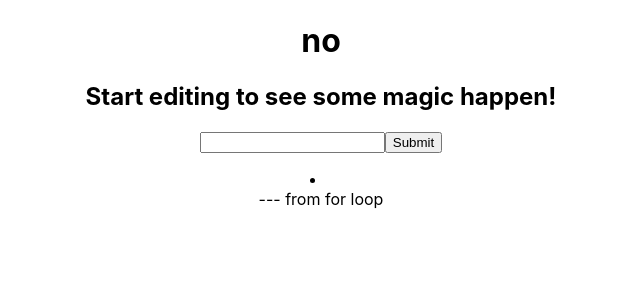
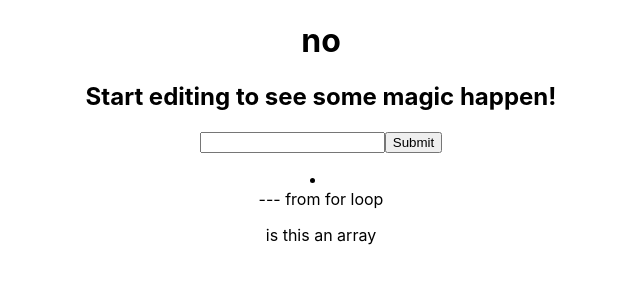
Before and after one commit to ebisLab/ExcerciseMyName, a React (Create React App) app: page / in a window 1280 px wide. Shown: the top 300 px of the page, without its empty margins (319-959 px from the left). Built offline with nearby package versions, Linux system fonts and the light colour scheme.

Commit message:
reps created

```diff
--- a/src/App.js
+++ b/src/App.js
@@ -5,24 +5,26 @@
 
 import React, { useState } from "react";
 import "./App.css";
+import {randomJumpingJacks, randomCrunches,randomSquats,  randomPushUps, randomWallSits, randomBurpees, randomArmCircles} from './data/data'
 
 export default function App() {
   const [inputData, setInputData] = useState("");
   const [samp, setSamp] = useState();
   const [chan, setChan] = useState();
   const [beeD] = useState([]);
-  const [texting, setTexting] = useState();
+  const [texting, setTexting] = useState([]);
+  const [myself, setMyself] = useState();
 
   const submitted = () => {
-    const myArray = ["60", "50", "20", "30", "15", "10"];
-    var randomJumpingJacks =
-      myArray[Math.floor(Math.random() * myArray.length)];
+    // const myArray = ["60", "50", "20", "30", "15", "10"];
+    // var randomJumpingJacks = reps[Math.floor(Math.random() * reps.length)];
 
     setInputData("");
     setSamp(inputData);
 
     console.log(inputData, "inside submit");
-    const diamond = Object.assign([], inputData);
+    // const diamond = Object.assign([], inputData);
+    const diamond = inputData.split("");
 
     console.log(diamond, "diamond");
     setChan([...diamond]);
@@ -30,21 +32,29 @@ export default function App() {
     console.log(chan, "are you here");
 
     let text = "";
+    let me = [];
 
     // for(let i=0; i< diamond.length; i++){
     for (let i of diamond) {
       switch (i) {
         case "e":
+          text += " Bubbles";
           // text += randomJumpingJacks;
-          console.log((text += " Bubbles"));
+          //  text.push("Blossom");
+          // console.log((text += " Bubbles"));
           // console.log(text.push("Bubbles"));
+          console.log((text += me.push("Hi")));
+          console.log("inside Bubbles", me);
           break;
         case "h":
-          text += " Blossom";
+          text += ` ${randomJumpingJacks} Blossom`;
+          console.log(text, "text, inside H");
           // text.push("Blossom");
+          console.log((text += me.push("IM")));
           break;
         case "l":
           text += " Buttercup";
+          console.log((text += me.push("INSIDE")));
           // text.push("Buttercup");
           break;
         case "o":
@@ -54,14 +64,18 @@ export default function App() {
           text += " Type Something else";
       }
       // text += ' '
-      text += "\n\t";
+      // text += "\n";
+      setTexting([text]);
+      console.log(text, "text");
+      console.log(me, "meeee outside about to set");
     }
-    text += "</li>";
 
-    setTexting(text);
+    // setTexting(text);
 
-    console.log(text, "text");
+    console.log(text, "<--text");
     console.log(inputData, "inputdata");
+    console.log(me, "**MEEEE**");
+    setMyself(me);
   };
 
   const changed = e => {
@@ -69,6 +83,7 @@ export default function App() {
   };
 
   console.log("texXXXT", texting, "teXXX");
+  console.log("~~~~", myself);
 
   return (
     <div className="App">
@@ -83,7 +98,17 @@ export default function App() {
       {chan ? chan.map(item => <p>{item}</p>) : ""}
       {chan ? beeD.map(item => <p>{item}</p>) : ""}
       <p>
+        {console.log(Array.isArray(texting))}
         {<li>{texting}</li>} <span> --- from for loop</span>
+        {texting.map(item => (
+          <li>{item}</li>
+        ))}
+        <p>
+          {console.log("is this an array", Array.isArray(myself))} is this an
+          array
+          {console.log("hello", myself)}
+          {myself ? myself.map(item => <p>{item}</p>) : ""}
+        </p>
       </p>
     </div>
   );
--- /dev/null
+++ b/src/data/data.js
@@ -0,0 +1,9 @@
+export const reps = ["60", "50", "20", "30", "15", "10"];
+
+export let randomJumpingJacks = reps[Math.floor(Math.random() * reps.length)];
+export let randomCrunches = reps[Math.floor(Math.random()*reps.length)];
+export let randomSquats = reps[Math.floor(Math.random()*reps.length)];
+export let randomPushUps = reps[Math.floor(Math.random()*reps.length)];
+export let randomWallSits = reps[Math.floor(Math.random()*reps.length)];
+export let randomBurpees = reps[Math.floor(Math.random()*reps.length)];
+export let randomArmCircles = reps[Math.floor(Math.random()*reps.length)];
```
